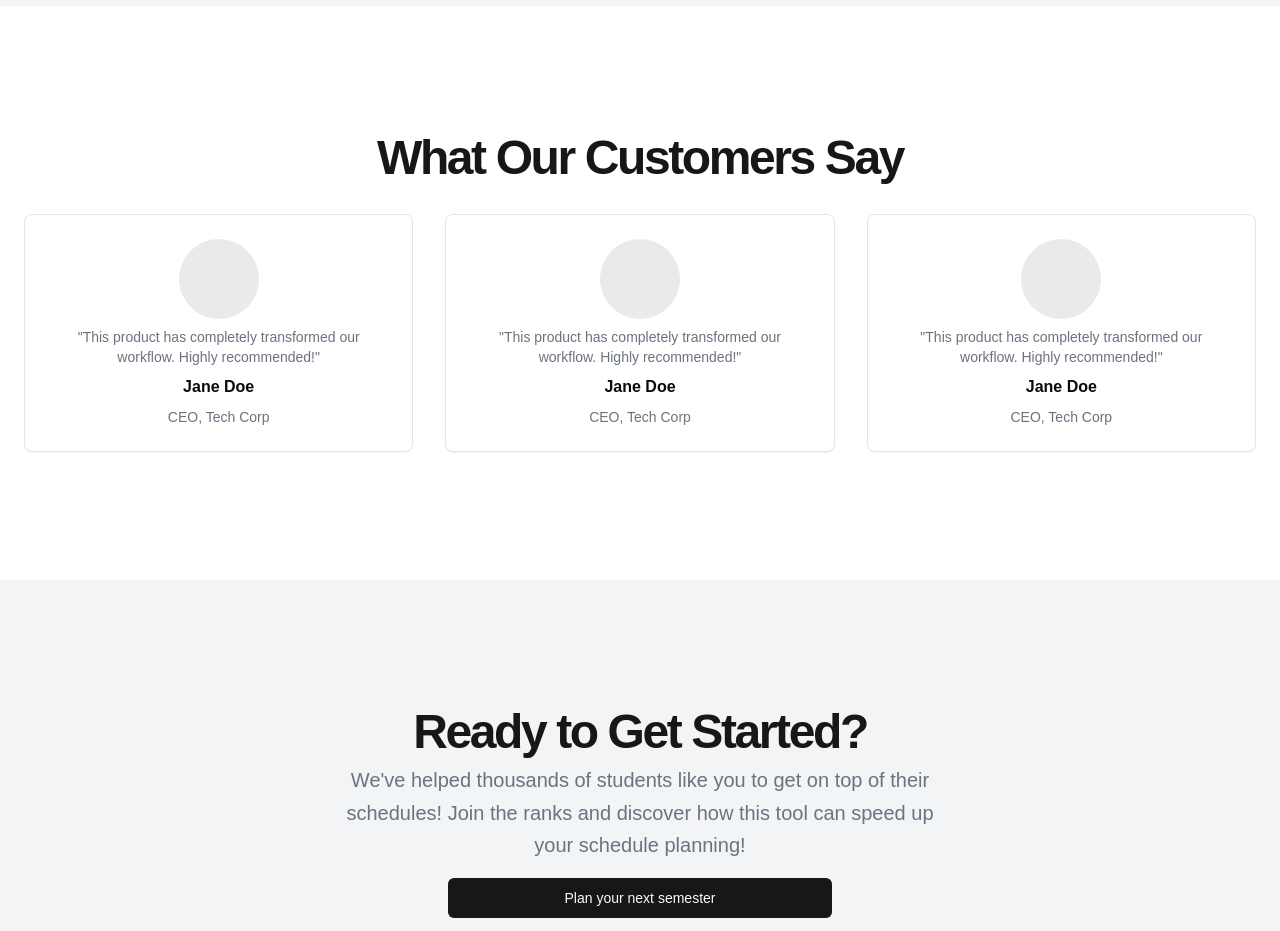
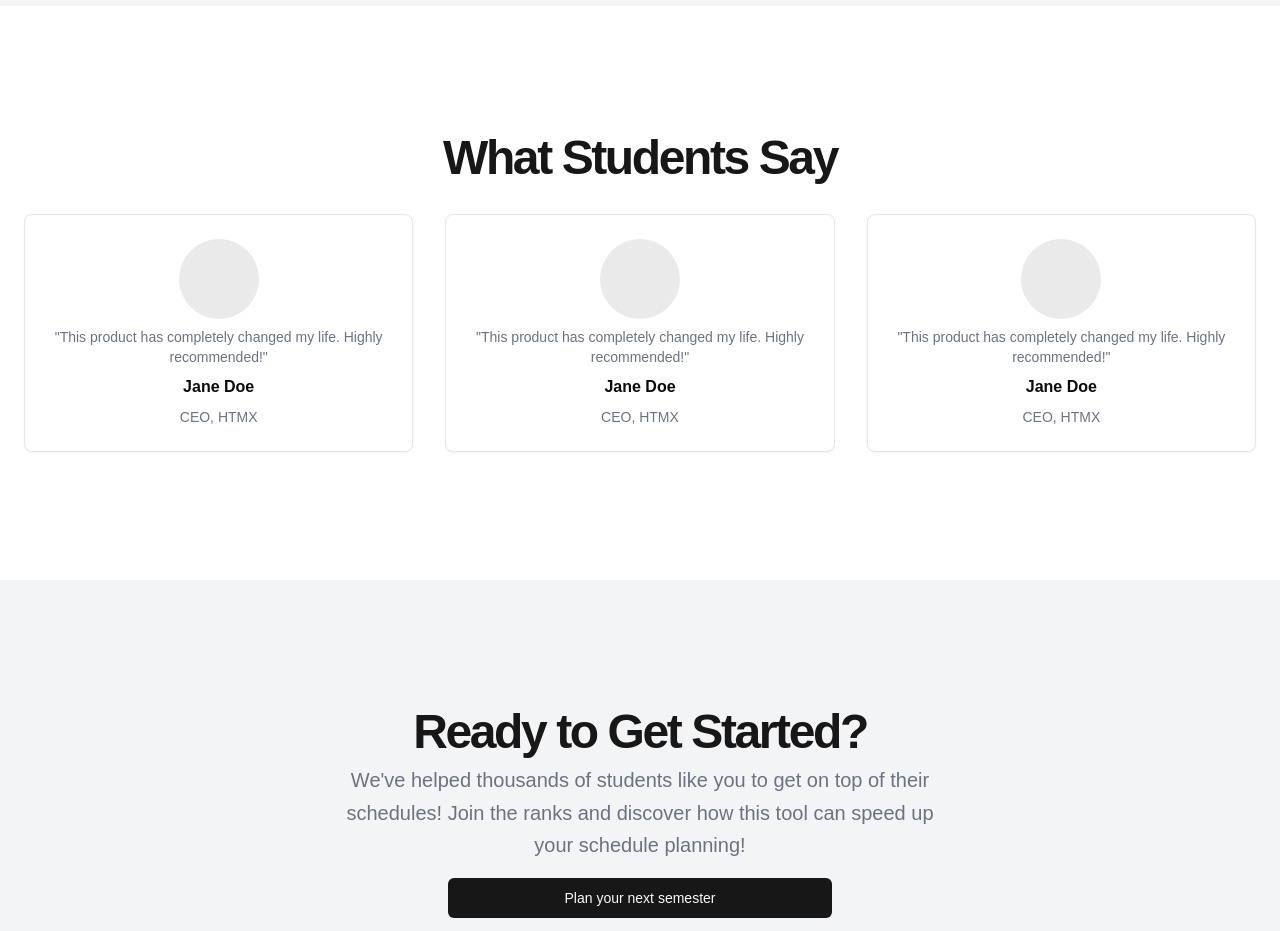
Before and after one commit to mitsimi/kussp, a Next.js app: page / in a window 1280 px wide. Shown: the part 1240-2171 px from the top of the page. Built offline with nearby package versions, Linux system fonts and the light colour scheme.

Commit message:
escaped character

```diff
--- a/app/page.tsx
+++ b/app/page.tsx
@@ -78,7 +78,7 @@ export default function LandingPage() {
       <section className="w-full py-12 md:py-24 lg:py-32 grid justify-center dark:bg-zinc-800">
         <div className="container px-4 md:px-6">
           <h2 className="text-3xl font-bold tracking-tighter sm:text-5xl text-center mb-8">
-            What Our Customers Say
+            What Students Say
           </h2>
           <div className="grid gap-8 sm:grid-cols-2 lg:grid-cols-3">
             {[1, 2, 3].map((i) => (
@@ -90,12 +90,12 @@ export default function LandingPage() {
                     width="80"
                   />
                   <p className="text-sm text-gray-500 dark:text-gray-400 text-center">
-                    "This product has completely transformed our workflow.
-                    Highly recommended!"
+                    &quot;This product has completely changed my life. Highly
+                    recommended!&quot;
                   </p>
                   <p className="font-semibold">Jane Doe</p>
                   <p className="text-sm text-gray-500 dark:text-gray-400">
-                    CEO, Tech Corp
+                    CEO, HTMX
                   </p>
                 </CardContent>
               </Card>
@@ -113,9 +113,9 @@ export default function LandingPage() {
                 Ready to Get Started?
               </h2>
               <p className="mx-auto max-w-[600px] text-gray-500 md:text-xl/relaxed lg:text-base/relaxed xl:text-xl/relaxed dark:text-gray-400">
-                We've helped thousands of students like you to get on top of
-                their schedules! Join the ranks and discover how this tool can
-                speed up your schedule planning!
+                We&apos;ve helped thousands of students like you to get on top
+                of their schedules! Join the ranks and discover how this tool
+                can speed up your schedule planning!
               </p>
             </div>
             <div className="w-full max-w-sm space-y-2">
```
